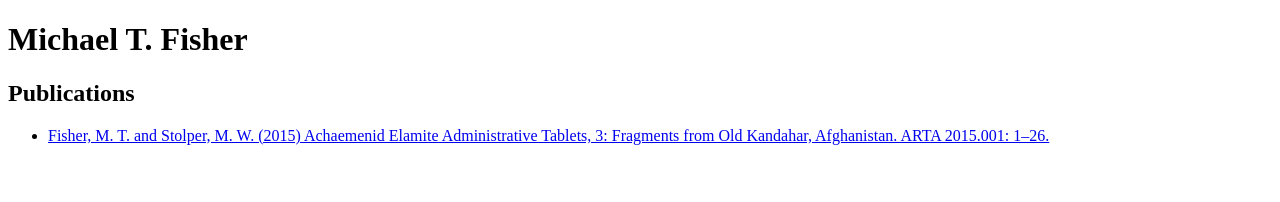
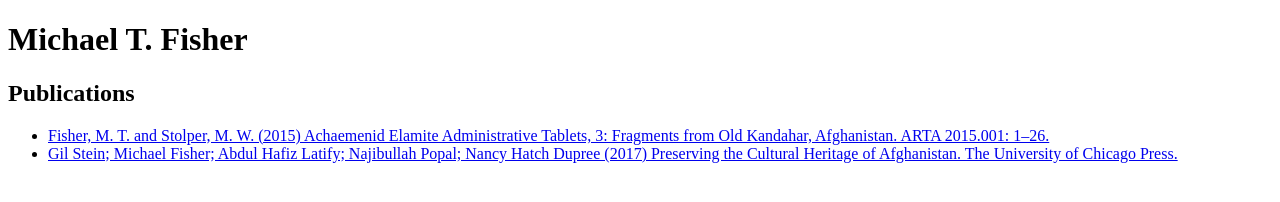
Before and after one commit to michaeltfisher/publications, a plain HTML site: page index.html in a window 1280 px wide. Drawn offline with Linux system fonts and the light colour scheme.

Commit message:
Update index.html

```diff
--- a/index.html
+++ b/index.html
@@ -9,6 +9,7 @@
 <h2>Publications</h2>
 <ul>
 <li><a href="arta-2015.html">Fisher, M. T. and Stolper, M. W. (2015) Achaemenid Elamite Administrative Tablets, 3: Fragments from Old Kandahar, Afghanistan. ARTA 2015.001: 1–26.</a></li>
+<li><a href="pcha-2017.html">Gil Stein; Michael Fisher; Abdul Hafiz Latify; Najibullah Popal; Nancy Hatch Dupree (2017) Preserving the Cultural Heritage of Afghanistan. The University of Chicago Press. </a></li>
 </ul>
 </body>
 </html>
```
